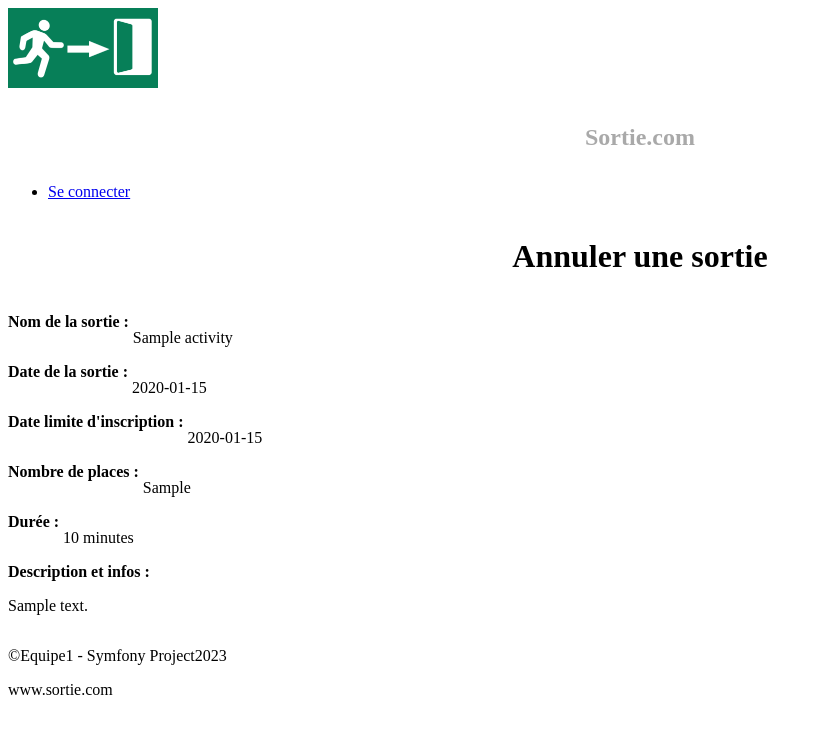
After one commit to LemaireBenjamin/Projet_Symfony, a Symfony app: template templates/activity/cancel_activity.html.twig in a window 1280 px wide. The commit adds this page. Shown: the top 734 px of the page, without its empty margins (0-822 px from the left). Run offline with Twig, Linux system fonts and the light colour scheme; the template is opened without the code that fills it: most values are stand-ins (such as "Sample title", 1, 10 or a date in 2020); some libraries are stand-ins or nearby versions.

Commit message:
Add cancel activity function

```diff
--- /dev/null
+++ b/templates/activity/cancel_activity.html.twig
@@ -0,0 +1,47 @@
+{% extends 'base.html.twig' %}
+
+{% block title %}Activity{% endblock %}
+
+{% block body %}
+    <div>
+
+        <h1>Annuler une sortie</h1>
+
+
+        <div class="d-flex justify-content-center">
+            <div class="justify-content-center m-2 col-3">
+
+                <div class="show-left">
+                    <label>Nom de la sortie :&nbsp;</label>
+                    <p>{{ activity.name }}</p>
+                </div>
+
+                <div class="show-left">
+                    <label>Date de la sortie :&nbsp;</label>
+                    <p> {{ activity.startDate ? activity.startDate|date('Y-m-d') : '' }}</p>
+                </div>
+
+                <div class="show-left">
+                    <label>Date limite d'inscription :&nbsp;</label>
+                    <p>{{ activity.endDate ? activity.endDate|date('Y-m-d') : '' }}</p>
+                </div>
+
+                <div class="show-left">
+                    <label>Nombre de places :&nbsp;</label>
+                    <p>{{ activity.maxInscriptions }}</p>
+                </div>
+
+                <div class="show-left">
+                    <label >Durée :&nbsp;</label>
+                    <p>{{ activity.duration }} minutes</p>
+                </div>
+
+                <div class="show">
+                    <label>Description et infos :&nbsp;</label>
+                    <p>{{ activity.description }}</p>
+                </div>
+            </div>
+
+
+    </div>
+{% endblock %}
```
Also changed, not shown: src/Controller/ActivityController.php (+22 -0 lines), templates/activity/index.html.twig (+7 -0 lines), templates/activity/show.html.twig (+18 -1 lines).
